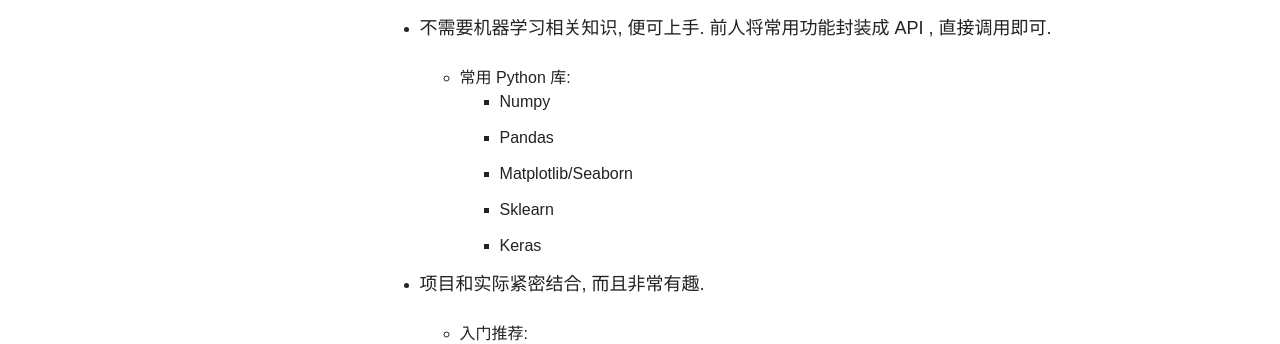
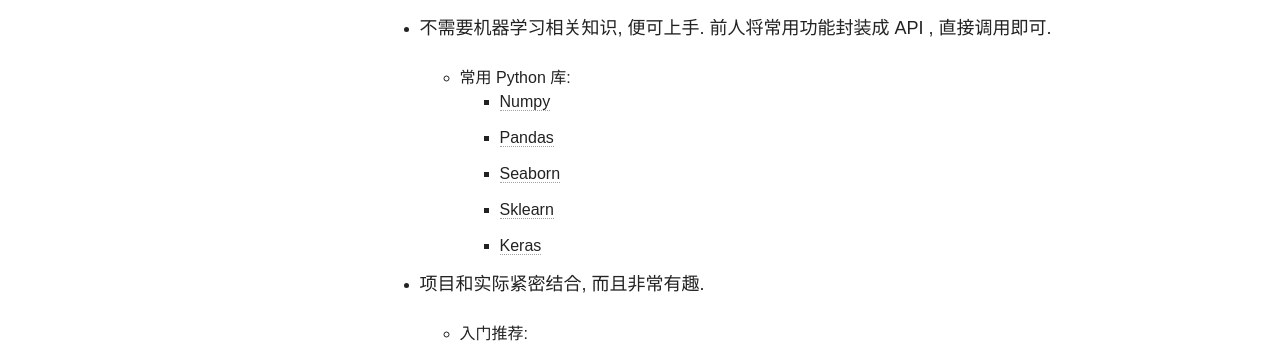
Before and after one commit to Hugo1030/Hugo1030.github.io, a Jekyll site: the page built from _posts/tech/2018-02-03-start-machine-learning.md, in a window 1280 px wide. Shown: the part 1029-1373 px from the top of the page. Built offline with Jekyll 4.4.1, drawn with Linux system fonts in a browser that asks for light colours; nearby versions of some CDN libraries.

Commit message:
update links

```diff
--- a/_posts/tech/2018-02-03-start-machine-learning.md
+++ b/_posts/tech/2018-02-03-start-machine-learning.md
@@ -22,11 +22,11 @@
 - 不需要机器学习相关知识, 便可上手. 前人将常用功能封装成  API , 直接调用即可.
 
     - 常用 Python 库:
-        * Numpy
-        * Pandas
-        * Matplotlib/Seaborn
-        * Sklearn
-        * Keras
+        * [Numpy](http://cs231n.github.io/python-numpy-tutorial/)
+        * [Pandas](https://pandas.pydata.org/pandas-docs/stable/tutorials.html)
+        * [Seaborn](https://seaborn.pydata.org/tutorial.html)
+        * [Sklearn](http://scikit-learn.org/stable/tutorial/index.html)
+        * [Keras](https://elitedatascience.com/keras-tutorial-deep-learning-in-python)
 
 - 项目和实际紧密结合, 而且非常有趣.
 
```
